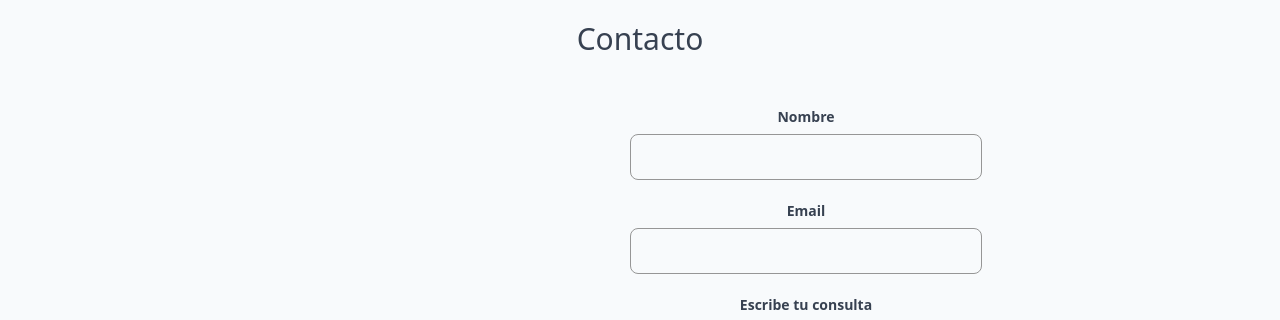
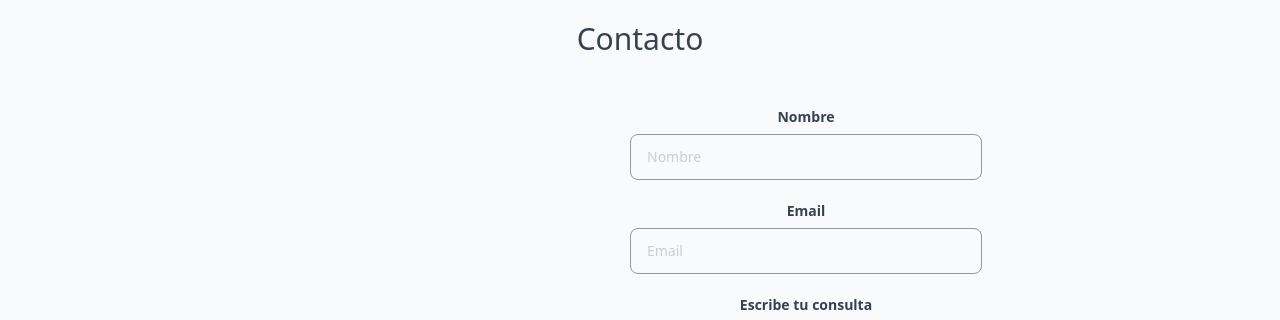
Before and after one commit to jesusre890/portfolio, a React (Vite) app: page / in a window 1280 px wide. Shown: the part 2800-3120 px from the top of the page. Built offline with nearby package versions, Linux system fonts and the light colour scheme.

Commit message:
validacion formulario

```diff
--- a/src/components/Form/Form.jsx
+++ b/src/components/Form/Form.jsx
@@ -42,7 +42,8 @@ const Form=() => {
               type="text"
               id="name"
               name="name"
-              required=""
+              placeholder="Nombre"
+              required
               className="flex flex-row items-center gap-2 text-gray-500 font-small text-sm dark:text-slate-300"
             />
           </div>
@@ -57,7 +58,8 @@ const Form=() => {
               type="text"
               id="email"
               name="email"
-              required=""
+              placeholder="Email"
+              required
               className="flex flex-row items-center gap-2 text-gray-500 font-small text-sm dark:text-slate-300"
             />
           </div>
```
Also changed, not shown: src/components/Form/Validacion.jsx (added).
